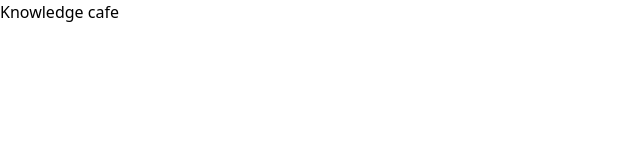
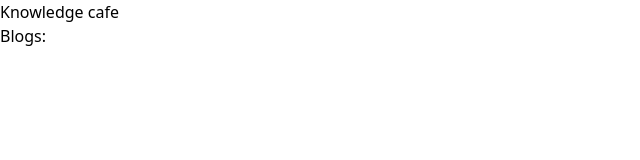
Before and after one commit to Maha-bub/React_knowledge_cafe, a React (Vite) app: page / in a window 1280 px wide. Shown: the top 160 px of the page, without its empty margins (0-640 px from the left). Built offline with nearby package versions, Linux system fonts and the light colour scheme.

Commit message:
Blogs section components create and import to App.jsx

```diff
--- a/src/App.jsx
+++ b/src/App.jsx
@@ -2,6 +2,7 @@ import { useState } from 'react'
 
 import './App.css'
 import Header from './Components/Header'
+import Blogs from './Components/Blogs/Blogs'
 
 function App() {
   const [count, setCount] = useState(0)
@@ -10,6 +11,7 @@ function App() {
     <>
 
       <Header></Header>
+      <Blogs></Blogs>
 
     </>
   )
--- /dev/null
+++ b/src/Components/Blogs/Blogs.jsx
@@ -0,0 +1,12 @@
+import React, { useState } from 'react';
+
+const Blogs = () => {
+    const [] = useState([]);
+    return (
+        <>
+            <h2>Blogs:</h2>
+        </>
+    );
+};
+
+export default Blogs;
```
